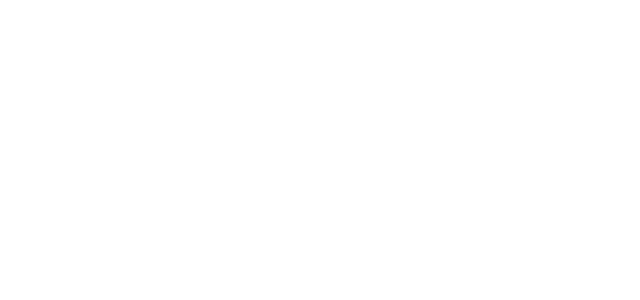
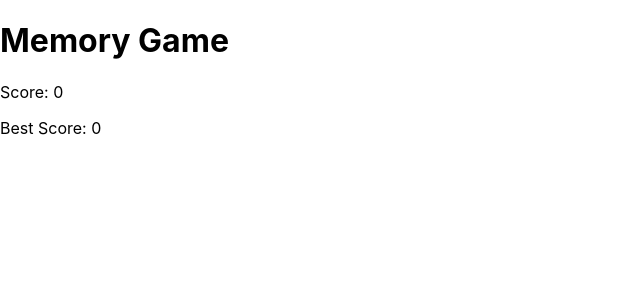
Before and after one commit to Sharkri/pokememo, a React (Create React App) app: page / in a window 1280 px wide. Shown: the top 300 px of the page, without its empty margins (0-640 px from the left). Built offline with nearby package versions, Linux system fonts and the light colour scheme.

Commit message:
add scoreboard to header

```diff
--- a/src/App.js
+++ b/src/App.js
@@ -1,11 +1,15 @@
+import { useState } from "react";
 import "./styles/App.css";
 import Header from "./components/Header";
 import Main from "./components/Main";
 
 function App() {
+  const [currentScore, setCurrentScore] = useState(0);
+  const [bestScore, setBestScore] = useState(0);
+
   return (
     <div className="App">
-      <Header />
+      <Header currentScore={currentScore} bestScore={bestScore} />
       <Main />
     </div>
   );
--- a/src/components/Header.js
+++ b/src/components/Header.js
@@ -1,3 +1,9 @@
-export default function Header() {
-  return <header></header>;
+export default function Header({ currentScore, bestScore }) {
+  return (
+    <header>
+      <h1>Memory Game</h1>
+      <p>Score: {currentScore}</p>
+      <p>Best Score: {bestScore}</p>
+    </header>
+  );
 }
```
